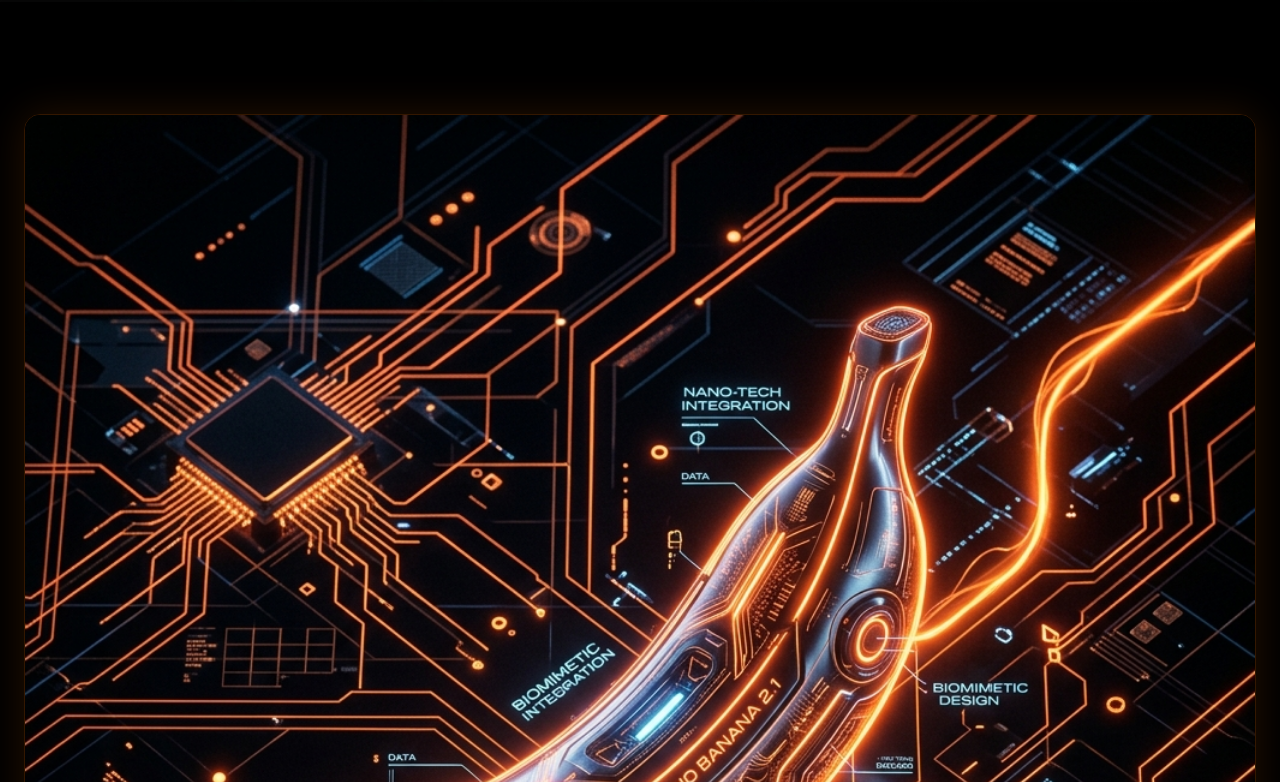
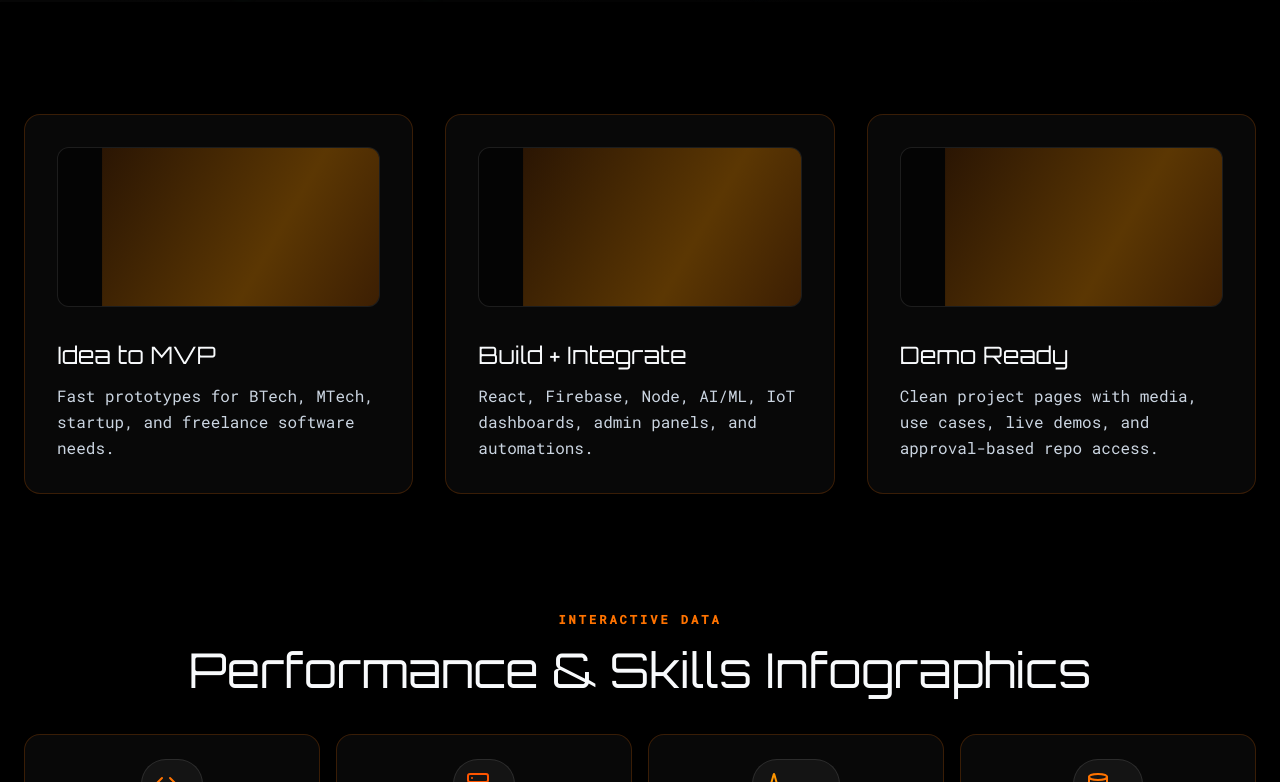
Before and after one commit to aaryaninvincible/Portfolio, a React (Vite) app: page / in a window 1280 px wide. Shown: the part 798-1580 px from the top of the page. Built offline with nearby package versions, Linux system fonts and the light colour scheme; no server answers; the database is empty.

Commit message:
style: remove nano banana main banner

```diff
--- a/src/pages/HomePage.tsx
+++ b/src/pages/HomePage.tsx
@@ -210,14 +210,7 @@ export const HomePage: React.FC = () => {
         </div>
       </section>
 
-      <motion.img
-        initial={{ opacity: 0, y: 20 }}
-        whileInView={{ opacity: 1, y: 0 }}
-        viewport={{ once: true }}
-        src="/banner1.png"
-        alt="Technology Banner"
-        className="w-full rounded-2xl border border-primary/20 shadow-[0_0_40px_rgba(255,115,0,0.15)]"
-      />
+
 
       <section className="grid gap-8 lg:grid-cols-3">
         {storyPanels.map((panel, index) => (
```
